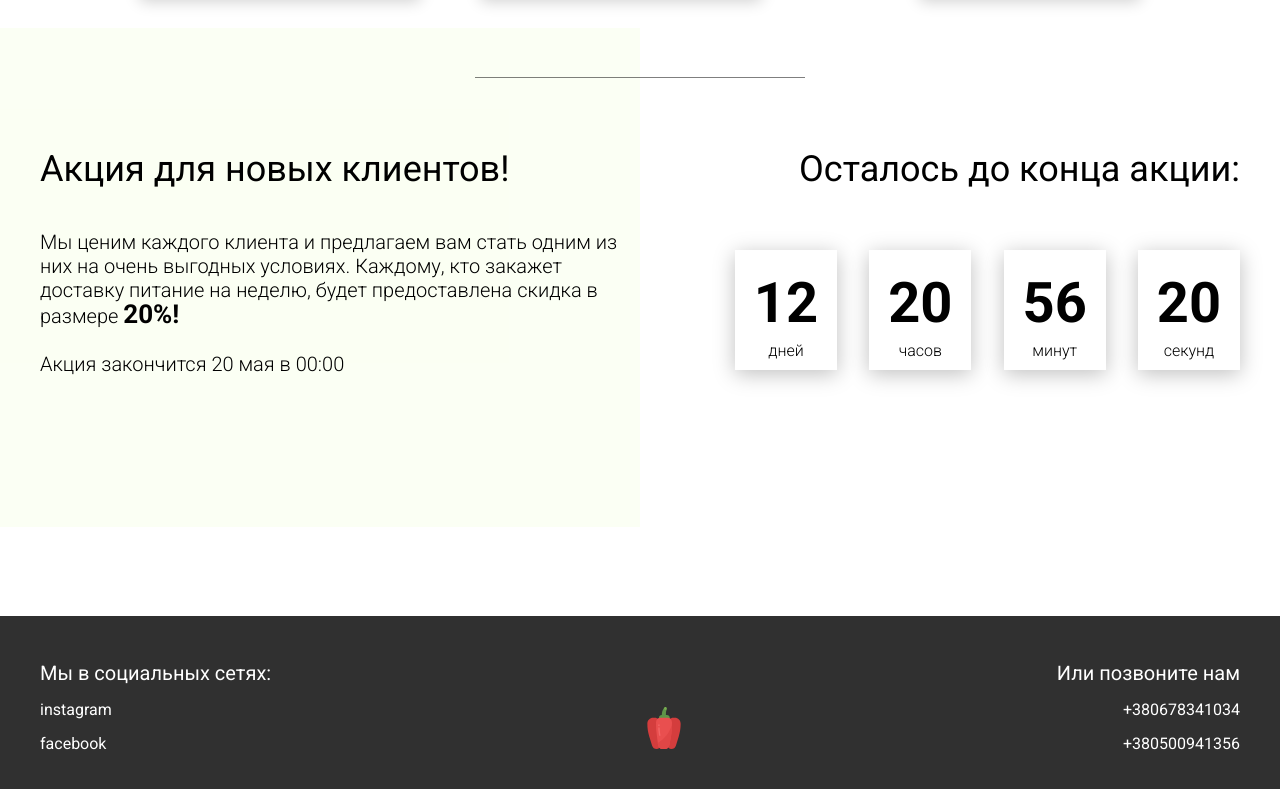
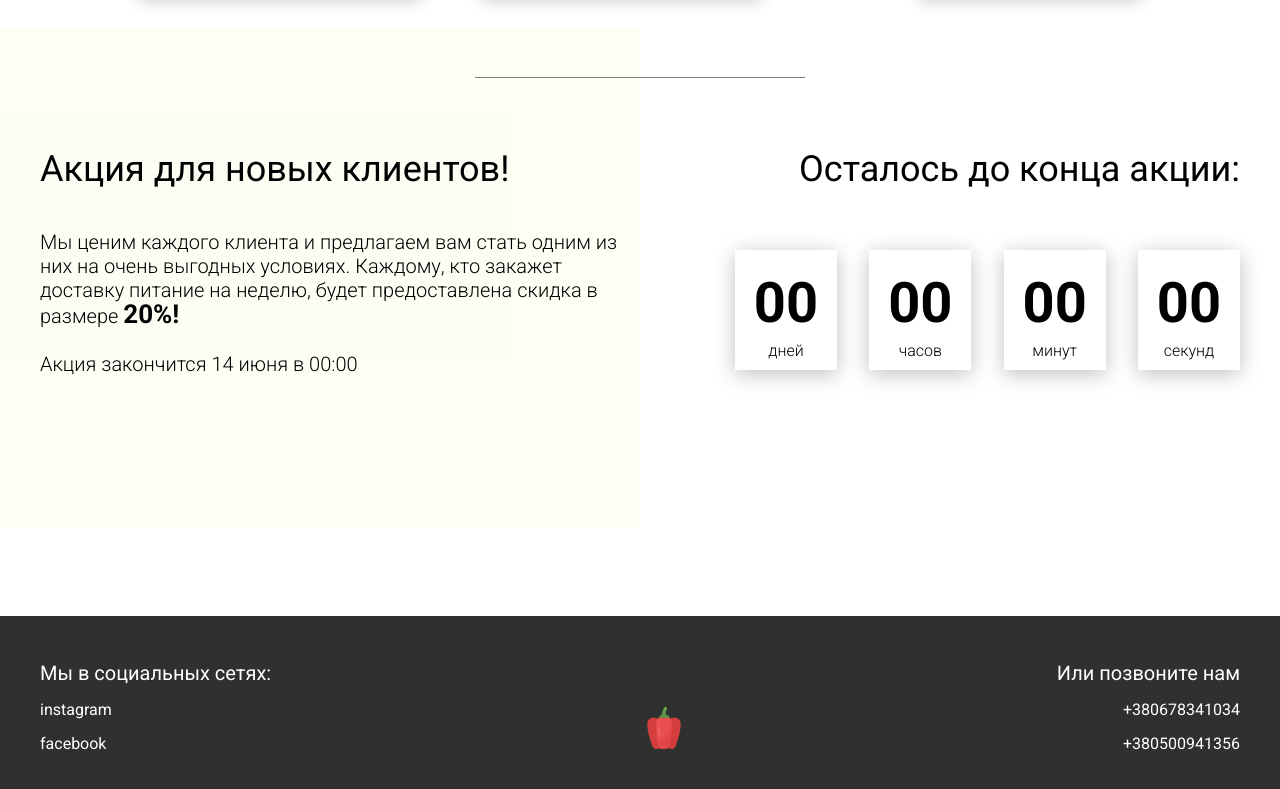
Before and after one commit to Dialectician1870/Food, a plain HTML site: page index.html in a window 1280 px wide. Shown: the part 3448-4237 px from the top of the page. Drawn offline with Linux system fonts and the light colour scheme.

Commit message:
41 lesson, работа с датой и всякими там интервалами

```diff
--- a/index.html
+++ b/index.html
@@ -243,7 +243,7 @@
                     Мы ценим каждого клиента и предлагаем вам стать одним из них на очень выгодных условиях.
                     Каждому, кто закажет доставку питание на неделю, будет предоставлена скидка в размере <span>20%!</span>
                     <br><br>
-                    Акция закончится 20 мая в 00:00
+                    Акция закончится 14 июня в 00:00
                 </div>
             </div>
             <div class="promotion__timer">
--- a/js/script.js
+++ b/js/script.js
@@ -1,5 +1,5 @@
 window.addEventListener('DOMContentLoaded', () => {
-
+    // tabs
     const tabs = document.querySelectorAll('.tabheader__item'),
         tabsParent = document.querySelector('.tabheader__items'),
         tabsContent = document.querySelectorAll('.tabcontent');
@@ -36,5 +36,65 @@ window.addEventListener('DOMContentLoaded', () => {
             });
         }
 
-    })
+    });
+
+
+    // timer
+
+    const deadline = '2024-05-06';
+
+    setClock();
+
+    function getTimeRemaining() {
+        const t = Date.parse(deadline) - Date.parse(new Date()),
+            days = Math.floor(t / (1000 * 60 * 60 * 24)),
+            hours = Math.floor(t / (1000 * 60 * 60) % 24),
+            minutes = Math.floor(t / (1000 * 60) % 60),
+            seconds = Math.floor(t / 1000 % 60);
+
+        return {
+            'total' : t,
+            'days' : days,
+            'hours' : hours,
+            'minutes' : minutes,
+            'seconds' : seconds
+        }
+    }
+
+    function setClock() {
+        const timer = document.querySelector('.timer'),
+            days = timer.querySelector('#days'),
+            hours = timer.querySelector('#hours'),
+            minutes = timer.querySelector('#minutes'),
+            seconds = timer.querySelector('#seconds'),
+            timeInterval = setInterval(updateClock, 1000);
+
+        updateClock();
+
+        function updateClock() {
+            const t = getTimeRemaining();
+
+            days.innerHTML = getZero(t.days);
+            hours.innerHTML = getZero(t.hours);
+            minutes.innerHTML = getZero(t.minutes);
+            seconds.innerHTML = getZero(t.seconds);
+
+            if (t.total <= 0) {
+                clearInterval(timeInterval);
+                days.innerHTML = '00';
+                hours.innerHTML = '00';
+                minutes.innerHTML = '00';
+                seconds.innerHTML = '00';
+            }
+        }
+    }
+
+    function getZero(num) {
+        if (0 <= num && num < 10) {
+            return `0${num}`;
+
+        } else {
+            return num;
+        }
+    }
 })
```
